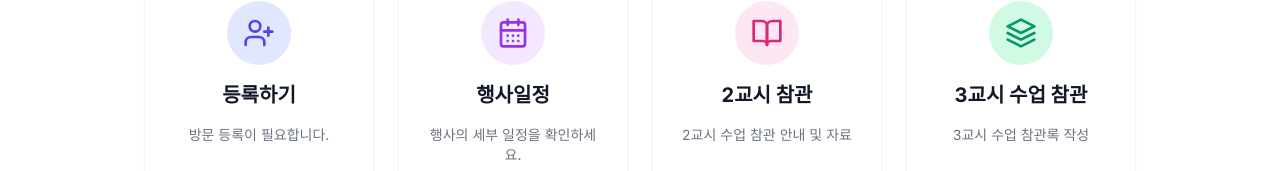
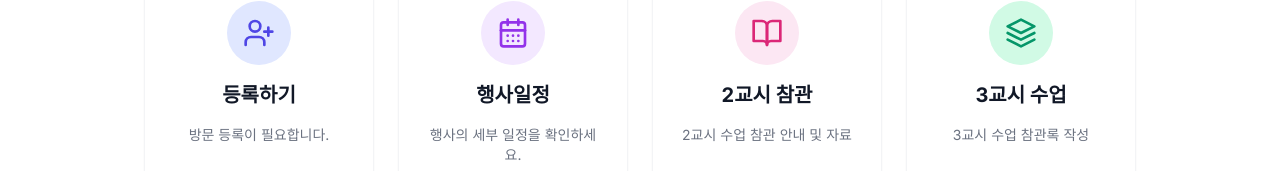
Before and after one commit to tmdhee-max/AIopenclass, a Next.js app: page / in a window 1280 px wide. Shown: the part 579-750 px from the top of the page. Built offline with nearby package versions, Linux system fonts and the light colour scheme.

Commit message:
style: shorten 2nd and 3rd period banner titles

```diff
--- a/app/page.tsx
+++ b/app/page.tsx
@@ -83,7 +83,7 @@ export default function Home() {
             <div className="p-4 bg-emerald-100 dark:bg-emerald-900/50 rounded-full text-emerald-600 dark:text-emerald-400 group-hover:scale-110 transition-transform duration-300">
               <svg xmlns="http://www.w3.org/2000/svg" width="32" height="32" viewBox="0 0 24 24" fill="none" stroke="currentColor" strokeWidth="2" strokeLinecap="round" strokeLinejoin="round"><polygon points="12 2 2 7 12 12 22 7 12 2" /><polyline points="2 17 12 22 22 17" /><polyline points="2 12 12 17 22 12" /></svg>
             </div>
-            <h3 className="font-bold text-xl text-gray-900 dark:text-white">3교시 수업 참관</h3>
+            <h3 className="font-bold text-xl text-gray-900 dark:text-white">3교시 수업</h3>
             <p className="text-sm text-gray-500 dark:text-gray-400">3교시 수업 참관록 작성</p>
           </div>
         </Link>
```
